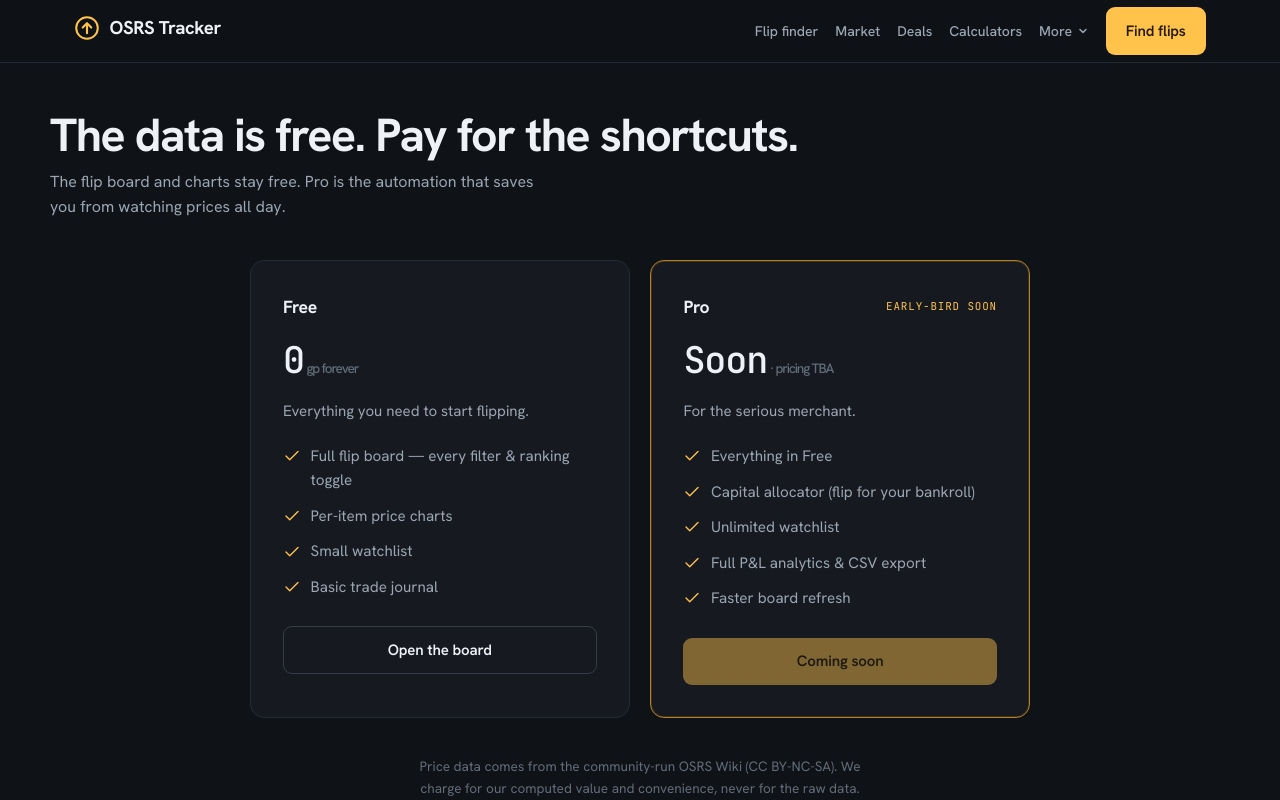
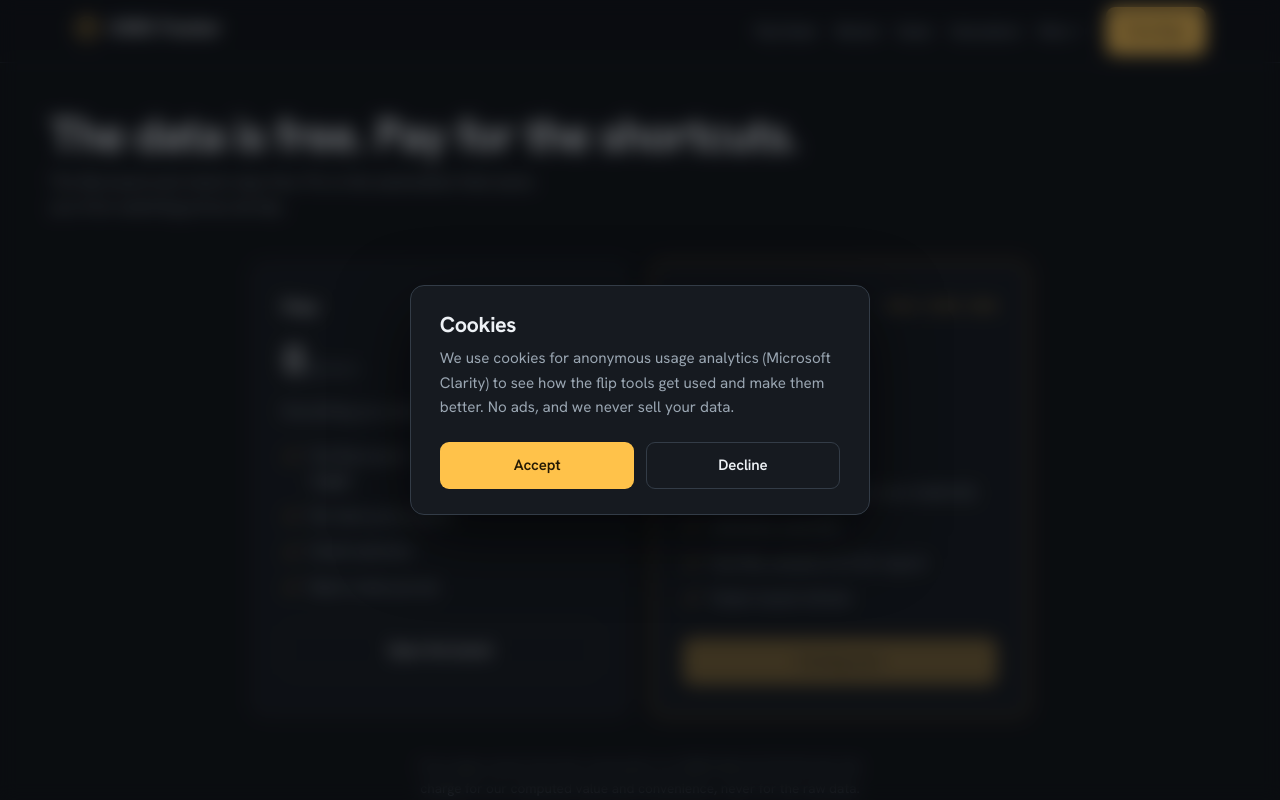
Before and after one commit to slyt3/osrstracker, a Next.js app in the folder web/: page /pricing in a window 1280 px wide. Shown: the top 800 px of the page. Built offline with nearby package versions, Linux system fonts and the light colour scheme.

Commit message:
feat(web): cookie consent modal, gates Clarity on accept
Centered consent dialog over a blurred backdrop on first visit; Accept/Decline remembered in localStorage. Microsoft Clarity now loads only after the visitor accepts (moved out of the always-on layout script).

```diff
--- a/web/app/globals.css
+++ b/web/app/globals.css
@@ -456,6 +456,24 @@ table.board tbody tr.cant { opacity: 0.42; }
   border: 1px solid var(--line-2); border-radius: 5px; padding: 0.1rem 0.45rem; white-space: nowrap; }
 .mm-kind.flip { color: var(--gold); border-color: var(--gold-deep); }
 
+/* ---------- cookie consent (centered modal + blurred backdrop) ---------- */
+.cc-overlay {
+  position: fixed; inset: 0; z-index: 200;
+  display: flex; align-items: center; justify-content: center; padding: 1rem;
+  background: rgba(8, 10, 13, 0.55);
+  backdrop-filter: blur(9px) saturate(0.9);
+  -webkit-backdrop-filter: blur(9px) saturate(0.9);
+}
+.cc-modal {
+  width: 100%; max-width: 460px; background: var(--panel);
+  border: 1px solid var(--line-2); border-radius: var(--r);
+  padding: 1.8rem 1.8rem 1.6rem; box-shadow: 0 24px 70px rgba(0, 0, 0, 0.6);
+}
+.cc-modal h2 { font-size: 1.35rem; letter-spacing: -0.02em; margin-bottom: 0.6rem; }
+.cc-modal p { color: var(--muted); font-size: 0.95rem; line-height: 1.6; margin: 0 0 1.4rem; }
+.cc-actions { display: flex; gap: 0.7rem; }
+.cc-actions .btn { flex: 1; justify-content: center; }
+
 /* ---------- nav "More" dropdown ---------- */
 .nav-more { position: relative; display: inline-flex; }
 .nav-more-btn { display: inline-flex; align-items: center; gap: 0.3rem; background: none; border: 0; cursor: pointer;
--- a/web/app/layout.tsx
+++ b/web/app/layout.tsx
@@ -1,9 +1,9 @@
 import type { Metadata } from "next";
 import type { ReactNode } from "react";
-import Script from "next/script";
 import { Hanken_Grotesk, JetBrains_Mono } from "next/font/google";
 import SiteHeader from "@/components/SiteHeader";
 import SiteFooter from "@/components/SiteFooter";
+import CookieConsent from "@/components/CookieConsent";
 import "./globals.css";
 
 // GE-tracker data world: Hanken Grotesk carries UI/body/display (weight does
@@ -24,14 +24,8 @@ export default function RootLayout({ children }: { children: ReactNode }) {
         <SiteHeader />
         {children}
         <SiteFooter />
-        {/* Microsoft Clarity (analytics / session insights) */}
-        <Script id="ms-clarity" strategy="afterInteractive">
-          {`(function(c,l,a,r,i,t,y){
-            c[a]=c[a]||function(){(c[a].q=c[a].q||[]).push(arguments)};
-            t=l.createElement(r);t.async=1;t.src="https://www.clarity.ms/tag/"+i;
-            y=l.getElementsByTagName(r)[0];y.parentNode.insertBefore(t,y);
-          })(window, document, "clarity", "script", "z5wa61ui2m");`}
-        </Script>
+        {/* Cookie consent — loads Microsoft Clarity only after the visitor accepts */}
+        <CookieConsent />
       </body>
     </html>
   );
--- /dev/null
+++ b/web/components/CookieConsent.tsx
@@ -0,0 +1,59 @@
+"use client";
+
+import { useEffect, useState } from "react";
+
+const KEY = "cookie-consent";
+const CLARITY_ID = "z5wa61ui2m";
+
+// Loads Microsoft Clarity once, only after consent.
+function loadClarity() {
+  const w = window as unknown as { __clarityLoaded?: boolean };
+  if (w.__clarityLoaded) return;
+  w.__clarityLoaded = true;
+  (function (c: Record<string, unknown>, l: Document, a: string, r: string, i: string) {
+    c[a] = c[a] || function (...args: unknown[]) {
+      ((c[a] as { q?: unknown[] }).q = (c[a] as { q?: unknown[] }).q || []).push(args);
+    };
+    const t = l.createElement(r) as HTMLScriptElement;
+    t.async = true;
+    t.src = "https://www.clarity.ms/tag/" + i;
+    const y = l.getElementsByTagName(r)[0];
+    y.parentNode?.insertBefore(t, y);
+  })(window as unknown as Record<string, unknown>, document, "clarity", "script", CLARITY_ID);
+}
+
+export default function CookieConsent() {
+  const [open, setOpen] = useState(false);
+
+  useEffect(() => {
+    let v: string | null = null;
+    try { v = localStorage.getItem(KEY); } catch {}
+    if (v === "accepted") { loadClarity(); return; }
+    if (v === "declined") return;
+    setOpen(true);
+  }, []);
+
+  const decide = (accepted: boolean) => {
+    try { localStorage.setItem(KEY, accepted ? "accepted" : "declined"); } catch {}
+    if (accepted) loadClarity();
+    setOpen(false);
+  };
+
+  if (!open) return null;
+
+  return (
+    <div className="cc-overlay" role="dialog" aria-modal="true" aria-labelledby="cc-title">
+      <div className="cc-modal">
+        <h2 id="cc-title">Cookies</h2>
+        <p>
+          We use cookies for anonymous usage analytics (Microsoft Clarity) to see how the flip
+          tools get used and make them better. No ads, and we never sell your data.
+        </p>
+        <div className="cc-actions">
+          <button className="btn btn-gold" onClick={() => decide(true)}>Accept</button>
+          <button className="btn btn-ghost" onClick={() => decide(false)}>Decline</button>
+        </div>
+      </div>
+    </div>
+  );
+}
```
